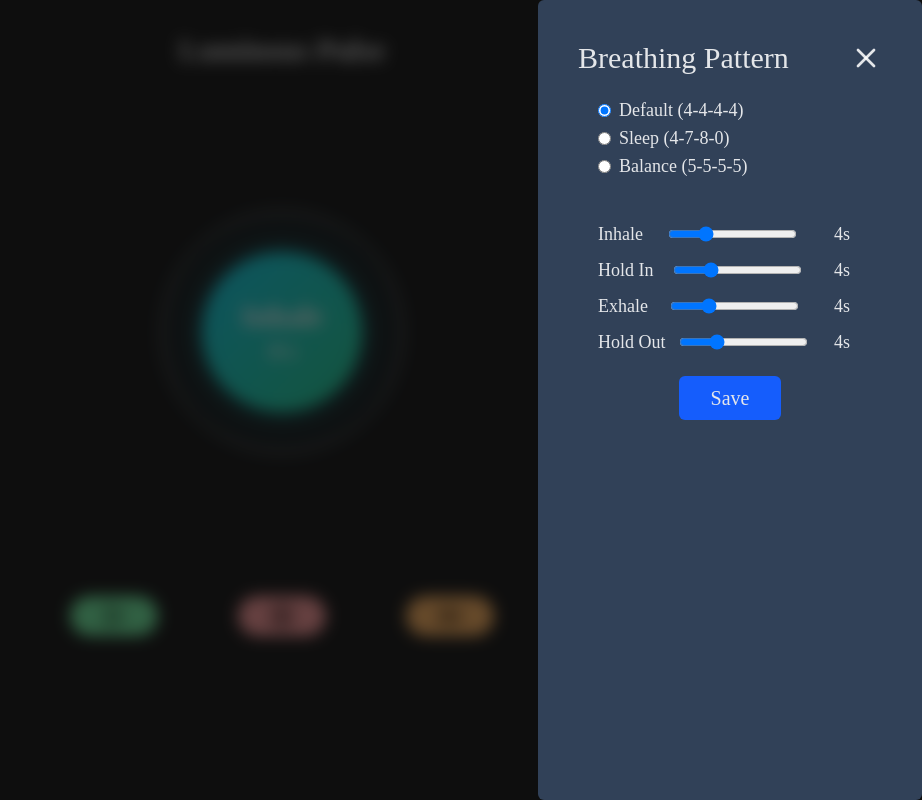
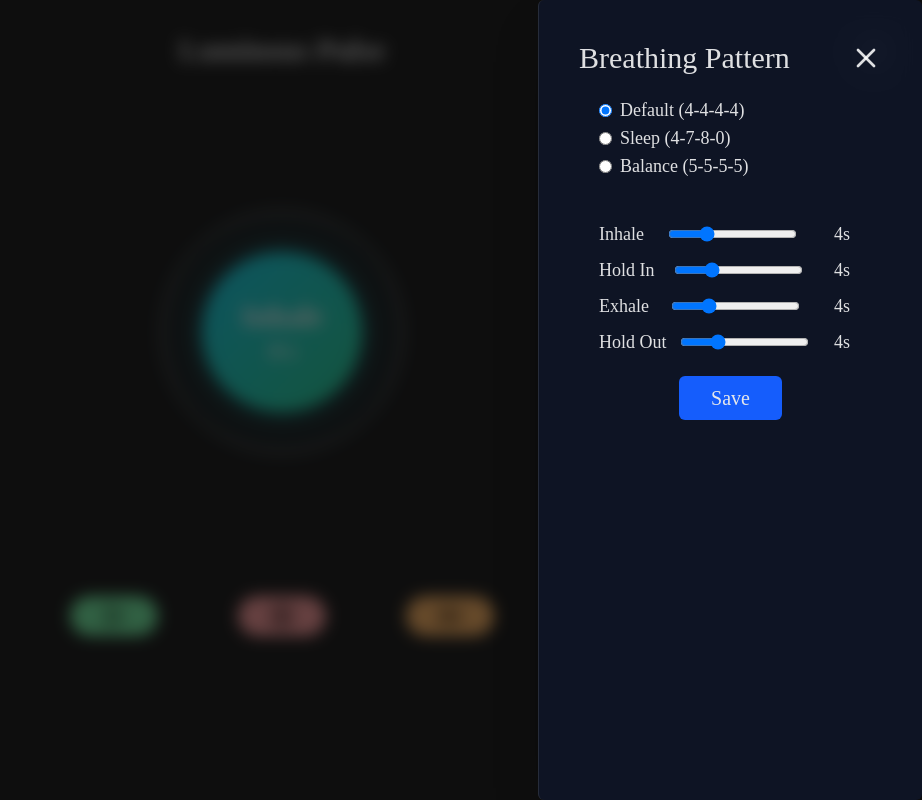
Before and after one commit to SivaKrishna6745/Luminous-Pulse, a React (Vite) app: page / in a window 1280 px wide. Both pictures are taken after a click on the element 1232 px from the left and 52 px from the top of the page. Shown: the whole page, without its empty margins (358-1280 px from the left). Built offline with nearby package versions, Linux system fonts and the light colour scheme.

Commit message:
* Add Glassmorphism for settings modal

```diff
--- a/src/components/SettingsModal.tsx
+++ b/src/components/SettingsModal.tsx
@@ -52,7 +52,9 @@ const SettingsModal = ({ onClose }: SettingsModalProps) => {
         exit: isMobile ? { y: '100%', x: 0 } : { x: '100%', y: 0 },
     };
 
-    const modalClasses = isMobile ? 'bottom-0 left-0 w-full h-[85vh]' : 'top-0 right-0 h-full w-[30%]';
+    const modalClasses = isMobile
+        ? 'bottom-0 left-0 w-full h-[85vh] border-t'
+        : 'top-0 right-0 h-full w-[30%] border-l';
 
     return (
         <motion.div
@@ -60,7 +62,7 @@ const SettingsModal = ({ onClose }: SettingsModalProps) => {
             initial="hidden"
             animate="visible"
             exit="exit"
-            className={`fixed z-50 text-lg bg-slate-700 rounded-md px-10 py-5
+            className={`fixed z-50 text-lg bg-slate-900/80 backdrop-blur-md shadow-2xl border-white/10 rounded-md px-10 py-5
                   transform transition-all duration-300 ease-out scale-100 opacity-100 ${modalClasses}`}
         >
             <div className="flex justify-between items-center relative my-5">
```
